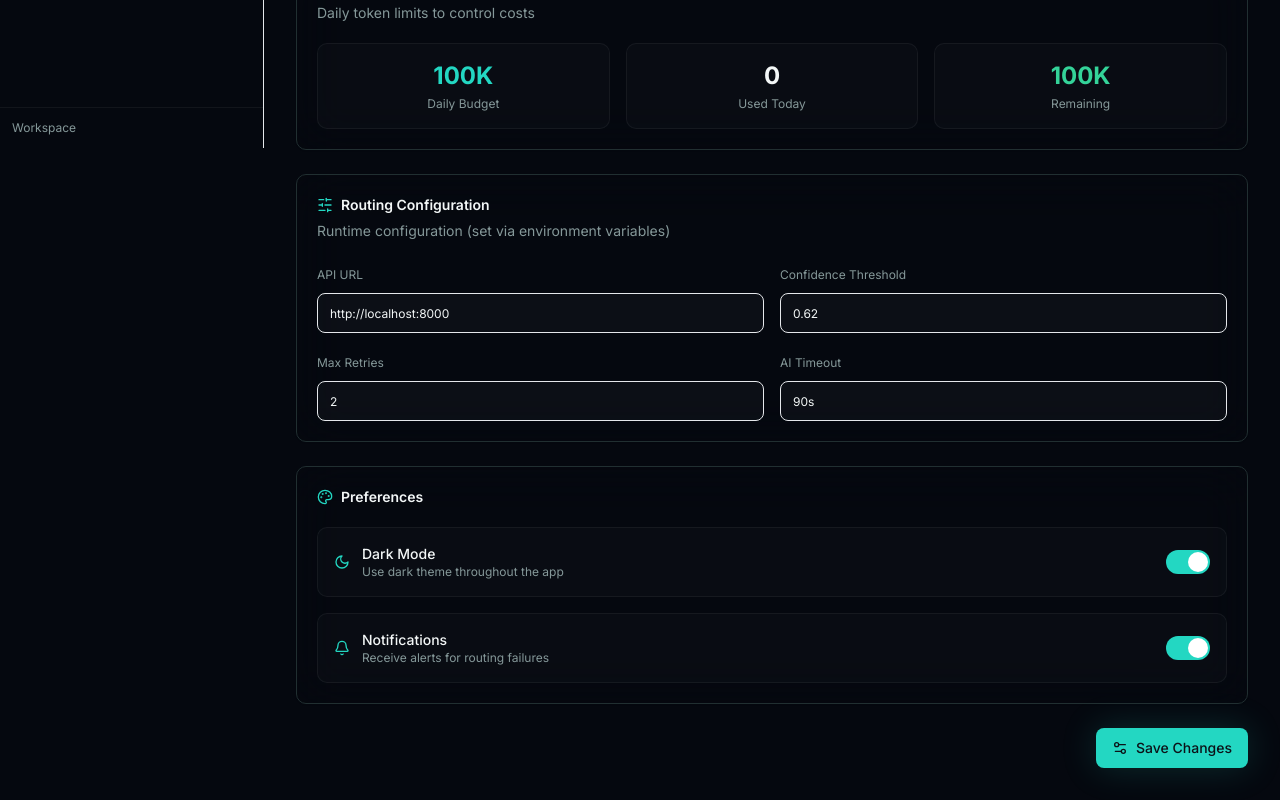
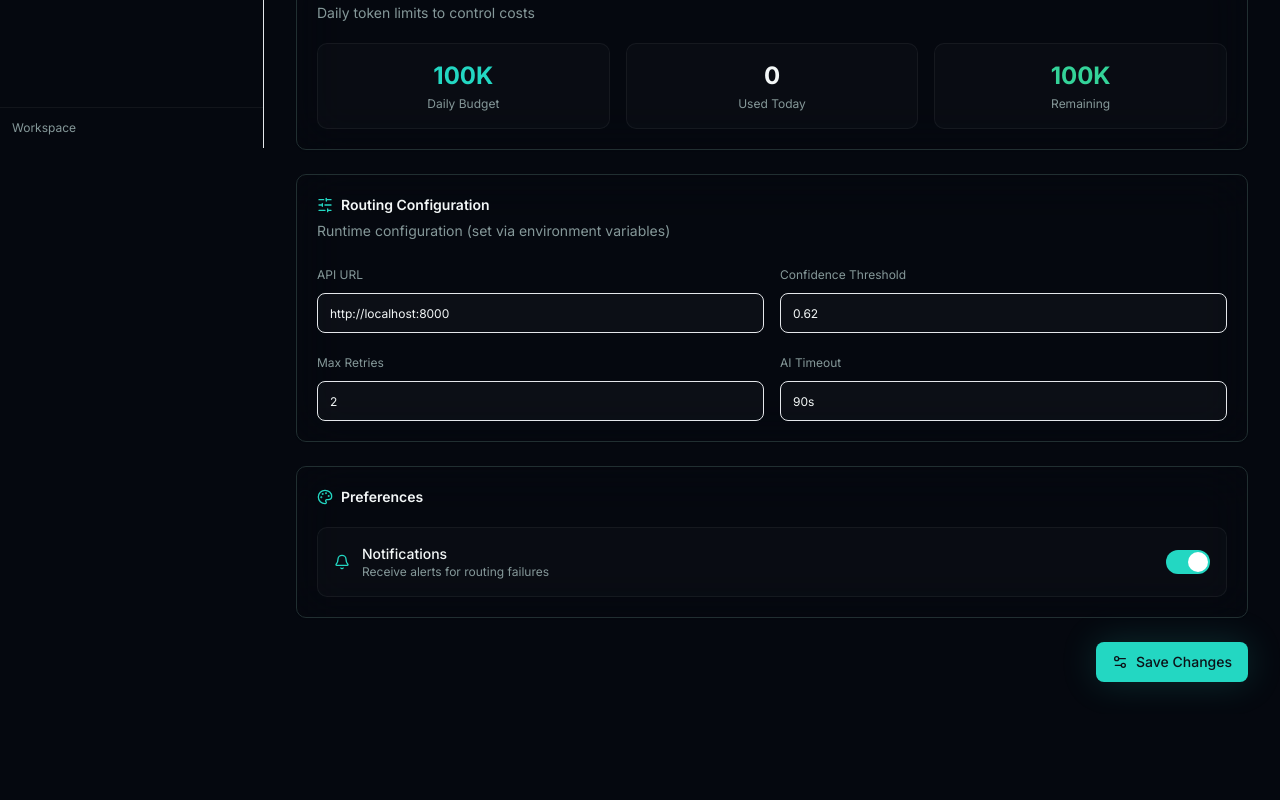
Before and after one commit to rishilpasunuri2005/omniroute-ai, a Next.js app in the folder frontend/: page /app/settings in a window 1280 px wide. Shown: the part 652-1452 px from the top of the page. After the commit the page ends 1366 px from the top, so only its background shows below. Built offline with nearby package versions, Linux system fonts and the light colour scheme; no server answers.

Commit message:
chore: remove non-functional dark mode toggle

```diff
--- a/frontend/app/app/settings/page.tsx
+++ b/frontend/app/app/settings/page.tsx
@@ -155,23 +155,7 @@ export default function SettingsPage() {
             </CardTitle>
           </CardHeader>
           <CardContent className="space-y-4">
-            <div className="flex items-center justify-between rounded-lg border border-white/5 bg-white/[0.02] p-4">
-              <div className="flex items-center gap-3">
-                {darkMode ? <Moon className="h-4 w-4 text-primary" /> : <Sun className="h-4 w-4 text-amber-400" />}
-                <div>
-                  <p className="text-sm font-medium">Dark Mode</p>
-                  <p className="text-xs text-muted-foreground">Use dark theme throughout the app</p>
-                </div>
-              </div>
-              <button
-                onClick={() => setDarkMode(!darkMode)}
-                className={`relative h-6 w-11 rounded-full transition-colors ${darkMode ? "bg-primary" : "bg-white/10"}`}
-              >
-                <span
-                  className={`absolute top-0.5 h-5 w-5 rounded-full bg-white transition-transform ${darkMode ? "left-[22px]" : "left-0.5"}`}
-                />
-              </button>
-            </div>
+
             <div className="flex items-center justify-between rounded-lg border border-white/5 bg-white/[0.02] p-4">
               <div className="flex items-center gap-3">
                 <Bell className="h-4 w-4 text-primary" />
```
